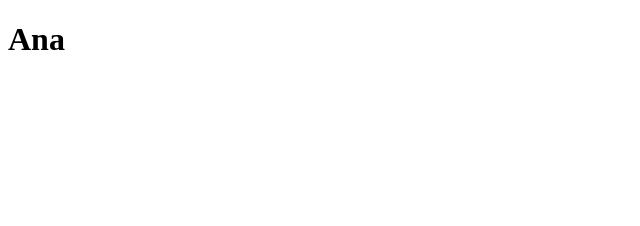
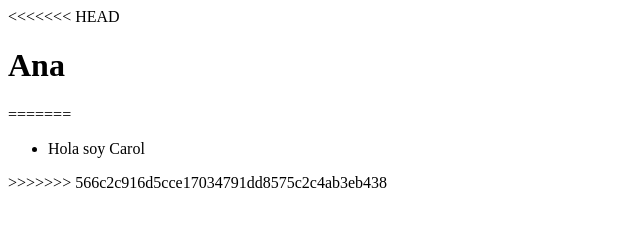
Before and after one commit to GabrielaLacueva/gabriela, a plain HTML site: page index.html in a window 1280 px wide. Shown: the whole page, without its empty margins (0-640 px from the left). Drawn offline with Linux system fonts and the light colour scheme.

Commit message:
primeros-cambios-ana

```diff
--- a/index.html
+++ b/index.html
@@ -6,6 +6,15 @@
     <title>Documento de gabriela</title>
 </head>
 <body>
+<<<<<<< HEAD
     <h1>Ana</h1>
+=======
+    <ul>
+        <li>
+            Hola soy Carol
+        </li>
+    </ul>
+
+>>>>>>> 566c2c916d5cce17034791dd8575c2c4ab3eb438
 </body>
 </html>
```
